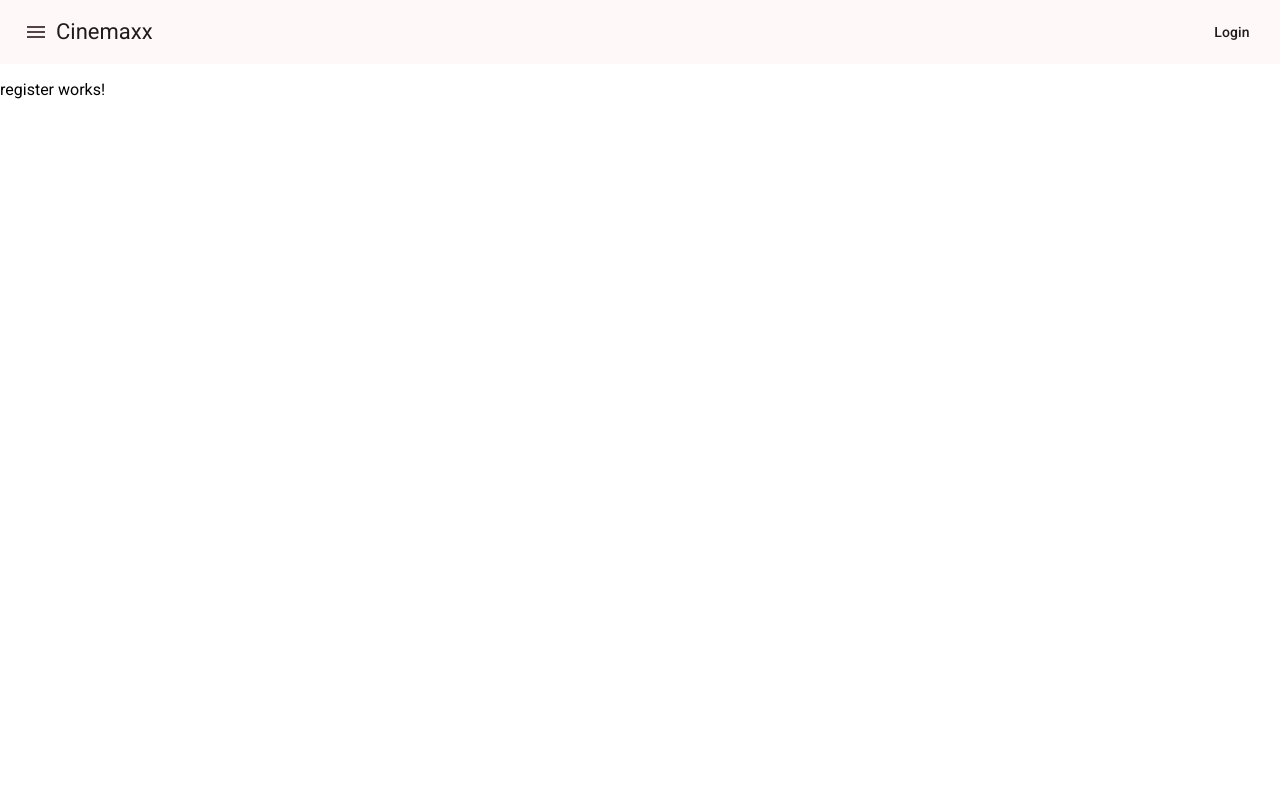
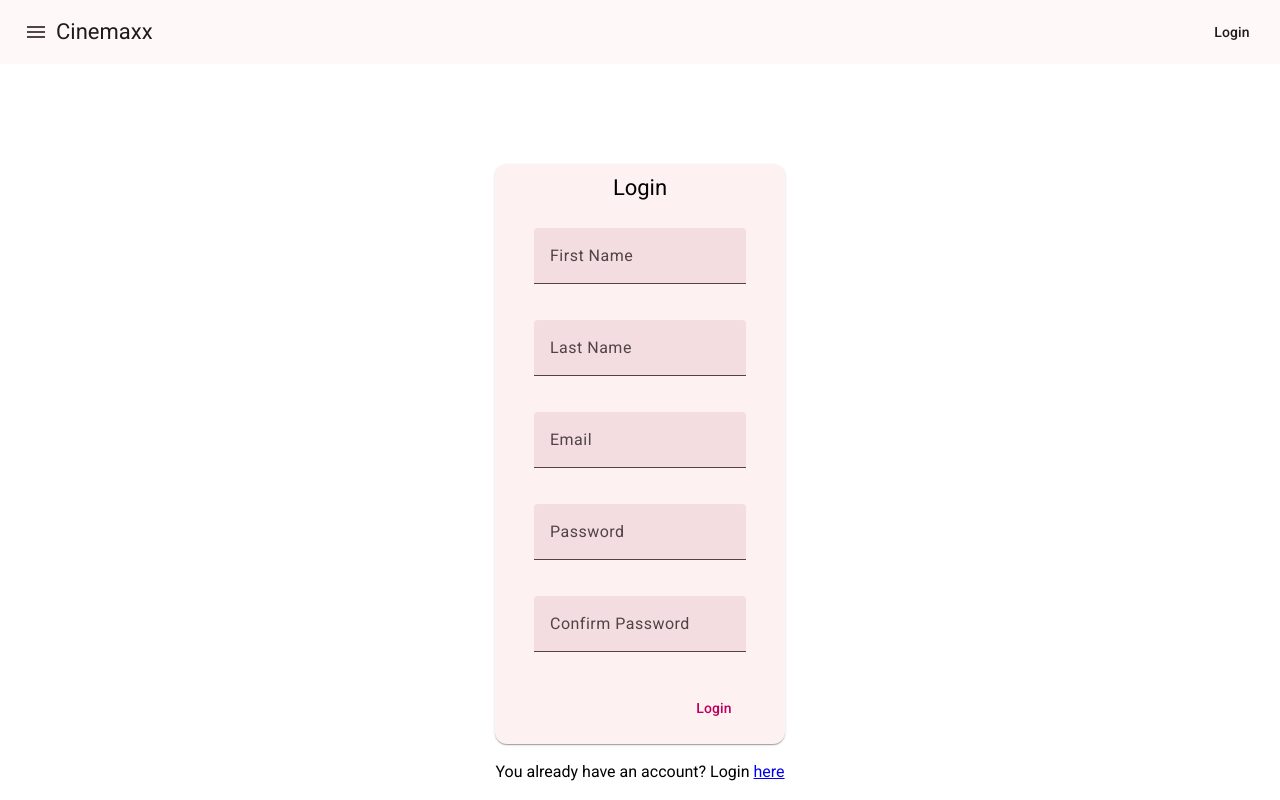
Before and after one commit to zdavid01/Cinemax, an Angular app in the folder CinemaxSPA/: page /register in a window 1280 px wide. Built offline with nearby package versions, Linux system fonts and the light colour scheme.

Commit message:
add register page

```diff
--- a/CinemaxSPA/src/app/auth/login/login.component.css
+++ b/CinemaxSPA/src/app/auth/login/login.component.css
@@ -9,9 +9,14 @@
     min-width: 300px;
 }
 
+mat-card {
+    margin-bottom: 18px;
+}
+
 mat-card-title,
 mat-card-content {
     display: flex;
+    padding-top: 10px;
     justify-content: center;
 }
 
--- a/CinemaxSPA/src/app/auth/login/login.component.html
+++ b/CinemaxSPA/src/app/auth/login/login.component.html
@@ -1,3 +1,4 @@
+<div>
     <mat-card>
         <mat-card-title>Login</mat-card-title>
         <mat-card-content>
@@ -27,3 +28,5 @@
             </form>
         </mat-card-content>
     </mat-card>
+    <div>You dont have an account? Register <a href="/register">here</a></div>
+</div>
--- a/CinemaxSPA/src/app/auth/login/login.component.ts
+++ b/CinemaxSPA/src/app/auth/login/login.component.ts
@@ -3,7 +3,7 @@ import { Component } from '@angular/core';
 import { MatCardModule } from '@angular/material/card';
 import { MatInputModule } from '@angular/material/input';
 import { MatButtonModule } from '@angular/material/button';
-import { FormBuilder, FormControl, FormGroup, ReactiveFormsModule, Validators } from '@angular/forms';
+import { FormControl, FormGroup, ReactiveFormsModule, Validators } from '@angular/forms';
 
 @Component({
   selector: 'app-login',
@@ -12,7 +12,7 @@ import { FormBuilder, FormControl, FormGroup, ReactiveFormsModule, Validators }
   styleUrl: './login.component.css'
 })
 export class LoginComponent {
-  submit() {}
+  submit() { }
   error = "";
   loginForm: FormGroup;
 
--- a/CinemaxSPA/src/app/auth/register/register.component.css
+++ b/CinemaxSPA/src/app/auth/register/register.component.css
@@ -0,0 +1,33 @@
+:host {
+    display: flex;
+    justify-content: center;
+    margin: 100px 0px;
+}
+
+.mat-form-field {
+    width: 100%;
+    min-width: 300px;
+}
+
+mat-card {
+    margin-bottom: 18px;
+}
+
+mat-card-title,
+mat-card-content {
+    display: flex;
+    padding-top: 10px;
+    justify-content: center;
+}
+
+.error {
+    padding: 16px;
+    width: 300px;
+    color: white;
+    background-color: red;
+}
+
+.button {
+    display: flex;
+    justify-content: flex-end;
+}
--- a/CinemaxSPA/src/app/auth/register/register.component.html
+++ b/CinemaxSPA/src/app/auth/register/register.component.html
@@ -1 +1,49 @@
-<p>register works!</p>
+<div>
+    <mat-card>
+        <mat-card-title>Login</mat-card-title>
+        <mat-card-content>
+            <form [formGroup]="loginForm" (ngSubmit)="submit()">
+                <p>
+                    <mat-form-field>
+                        <input type="text" matInput placeholder="First Name" formControlName="firstName">
+                    </mat-form-field>
+                </p>
+                <p>
+                    <mat-form-field>
+                        <input type="text" matInput placeholder="Last Name" formControlName="lastName">
+                    </mat-form-field>
+                </p>
+
+                <p>
+                    <mat-form-field>
+                        <input type="text" matInput placeholder="Email" formControlName="email">
+                    </mat-form-field>
+                </p>
+
+                <p>
+                    <mat-form-field>
+                        <input type="password" matInput placeholder="Password" formControlName="password">
+                    </mat-form-field>
+                </p>
+
+                <p>
+                    <mat-form-field>
+                        <input type="password" matInput placeholder="Confirm Password" formControlName="confirmPassword">
+                    </mat-form-field>
+                </p>
+
+                @if(error) {
+                <p class="error">
+                    {{ error }}
+                </p>
+                }
+
+                <div class="button">
+                    <button type="submit" mat-button>Login</button>
+                </div>
+
+            </form>
+        </mat-card-content>
+    </mat-card>
+    <div>You already have an account? Login <a href="/login">here</a></div>
+</div>
--- a/CinemaxSPA/src/app/auth/register/register.component.ts
+++ b/CinemaxSPA/src/app/auth/register/register.component.ts
@@ -1,11 +1,28 @@
 import { Component } from '@angular/core';
+
+import { MatCardModule } from '@angular/material/card';
+import { MatInputModule } from '@angular/material/input';
+import { MatButtonModule } from '@angular/material/button';
+import { FormControl, FormGroup, ReactiveFormsModule, Validators } from '@angular/forms';
 
 @Component({
   selector: 'app-register',
-  imports: [],
+  imports: [ReactiveFormsModule, MatCardModule, MatInputModule, MatButtonModule],
   templateUrl: './register.component.html',
   styleUrl: './register.component.css'
 })
 export class RegisterComponent {
+  submit() {}
+  error = "";
+  loginForm: FormGroup;
 
+  constructor() {
+    this.loginForm = new FormGroup({
+      firstName: new FormControl(''),
+      lastName: new FormControl('', [Validators.required]),
+      email: new FormControl('', [Validators.required, Validators.email]),
+      password: new FormControl('', [Validators.required]),
+      confirmPassword: new FormControl('', [Validators.required]),
+    });
+  }
 }
```
Lines whose indentation alone changed are shown as unchanged.
